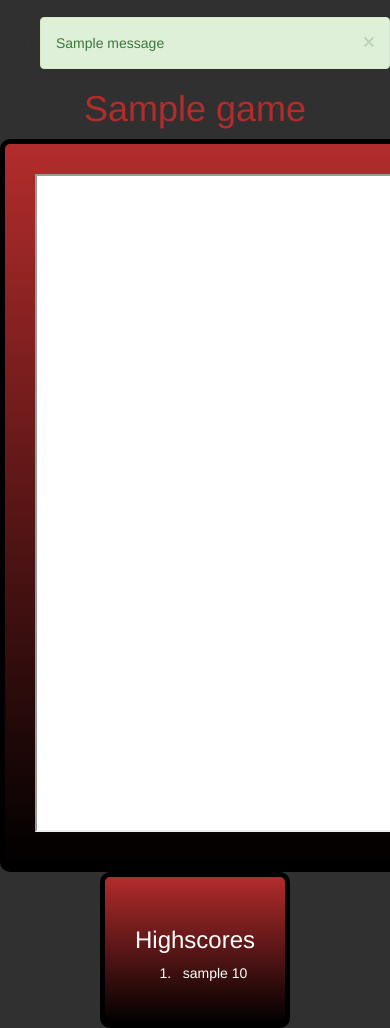
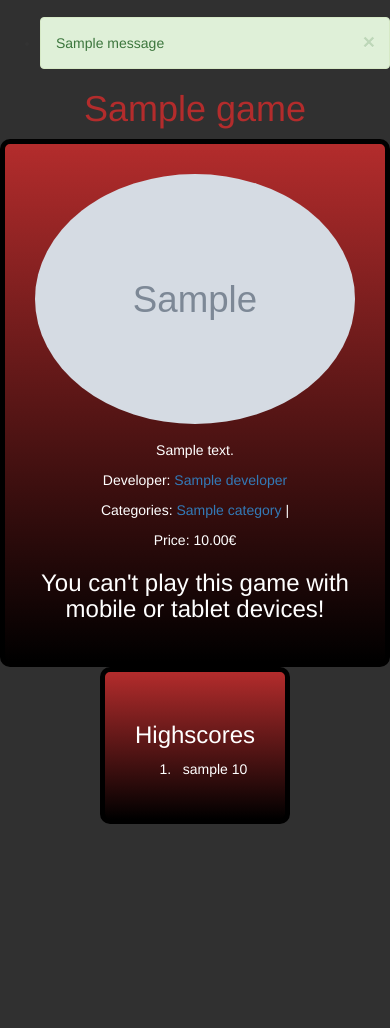
Before and after one commit to hmhagberg/wsd-games, a Django app: a page that uses games/templates/games/base_game.html in a window 390 px wide; the page is wider, and only the part inside the window is pictured. Shown: the part 55-1083 px from the top of that part. After the commit the page ends 879 px from the top of that part, so only its background shows below. Run offline with Django 3.2, Linux system fonts and the light colour scheme; a user stored in the database is signed in; tables that the repository leaves empty hold one stand-in row (values such as "Sample post"); grey boxes marked "Sample" are stand-in pictures; one stand-in notice (Sample message) is shown; some libraries are stand-ins or nearby versions.

Commit message:
hide games from mobile and tablet users, fix category card and test card width 100%

```diff
--- a/games/static/games/style.css
+++ b/games/static/games/style.css
@@ -98,6 +98,7 @@ h1 {
 /* Cards that are not in a grid (e.g. profile, login, signup...) */
 .card-container {
 	text-align: center;
+	max-width: 100%;
 }
 .card {
 	display: inline-block;
--- a/games/templates/games/base_game.html
+++ b/games/templates/games/base_game.html
@@ -50,8 +50,20 @@
     <!-- If the user is logged in as a player and has purchased the game, show the iframe that contains the game -->
     {% if ownership_status == "owned" %}
         <div class="card-container">
-            <div class="card gradient">
-                <iframe id="game" src="{{game.url}}"></iframe>
+            <div class="card gradient hidden-xs hidden-sm">
+                <iframe id="game" class=""src="{{game.url}}"></iframe>
+            </div>
+            <div class="card gradient hidden-md hidden-lg">
+                <div class="img-container">
+                    <img src="{{game.image_url}}" class="img-responsive img-circle" alt="{{game.name}} image">
+                </div>
+                <p>{{game.description}}</p>
+                <p class="developer">Developer: <a href="
+                {% url 'developer_detail' game.developer.slug %}">{{game.developer.name}}</a></p>
+                <p>Categories: {% for category in game.categories.all %}<a href="
+                {% url 'category_detail' category.slug %}">{{category}}</a> | {% endfor %}</p>
+                <p class="price">Price: {{game.price|floatformat:2}}€</p>
+                <h3> You can't play this game with mobile or tablet devices!</h3>
             </div>
         </div>
     <!-- If the user is logged as a developer and has published this game, show sales info of the game -->
--- a/games/templates/games/base_grid_developerCard.html
+++ b/games/templates/games/base_grid_developerCard.html
@@ -9,7 +9,7 @@
 {% block cards %}
 	{% for developer in developers %}
 		<div class="col-xs-12 col-sm-6 col-md-3 outer">
-			<a class="card_link" href="{% url 'developer_detail' developer.slug %}">
+			<a class="card-link" href="{% url 'developer_detail' developer.slug %}">
 				<div class="inner gradient">
 					<h2>{{developer.name}}</h2>
 					<div class="img-container">
```
